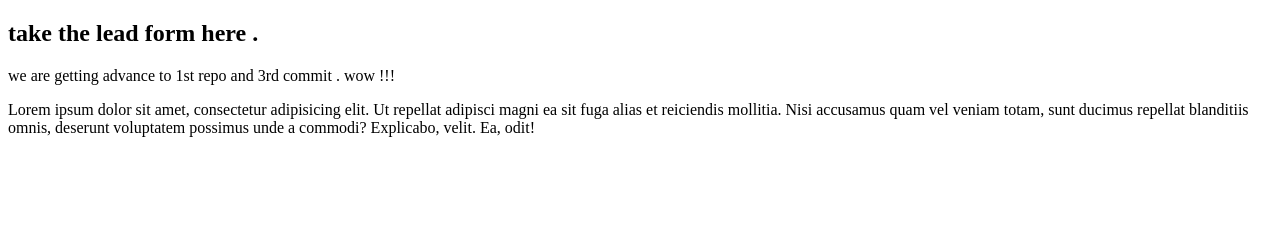
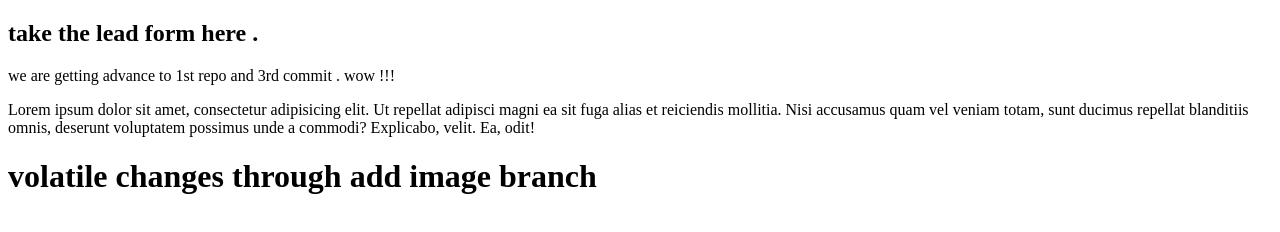
Before and after one commit to fardin000/my-first-repo, a plain HTML site: page index.html in a window 1280 px wide. Drawn offline with Linux system fonts and the light colour scheme.

Commit message:
volatile change

```diff
--- a/index.html
+++ b/index.html
@@ -10,5 +10,6 @@
     <h2>take the lead form here .</h2>
     <p>we are getting advance to 1st repo and 3rd commit . wow !!! </p>
     <p>Lorem ipsum dolor sit amet, consectetur adipisicing elit. Ut repellat adipisci magni ea sit fuga alias et reiciendis mollitia. Nisi accusamus quam vel veniam totam, sunt ducimus repellat blanditiis omnis, deserunt voluptatem possimus unde a commodi? Explicabo, velit. Ea, odit!</p>
+    <h1>volatile changes through add image branch</h1>
 </body>
 </html>
```
